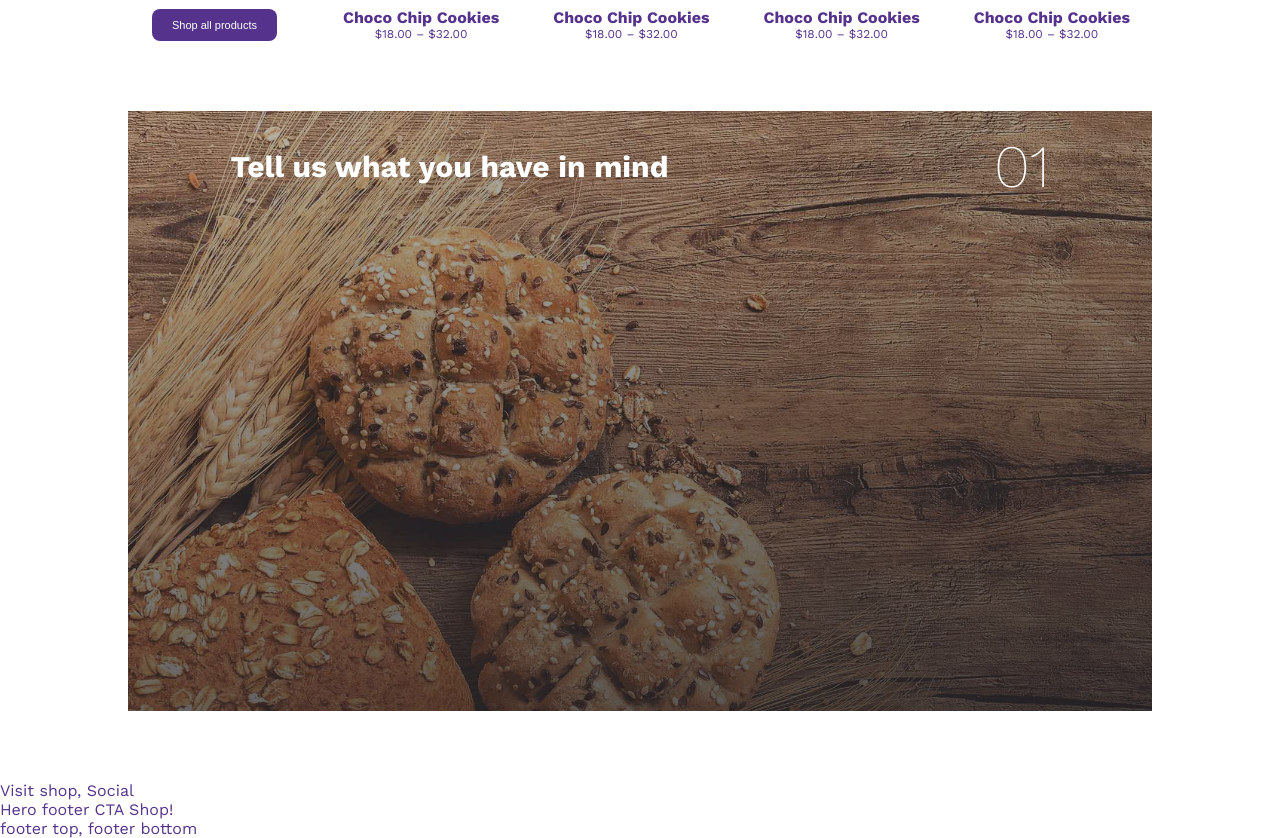
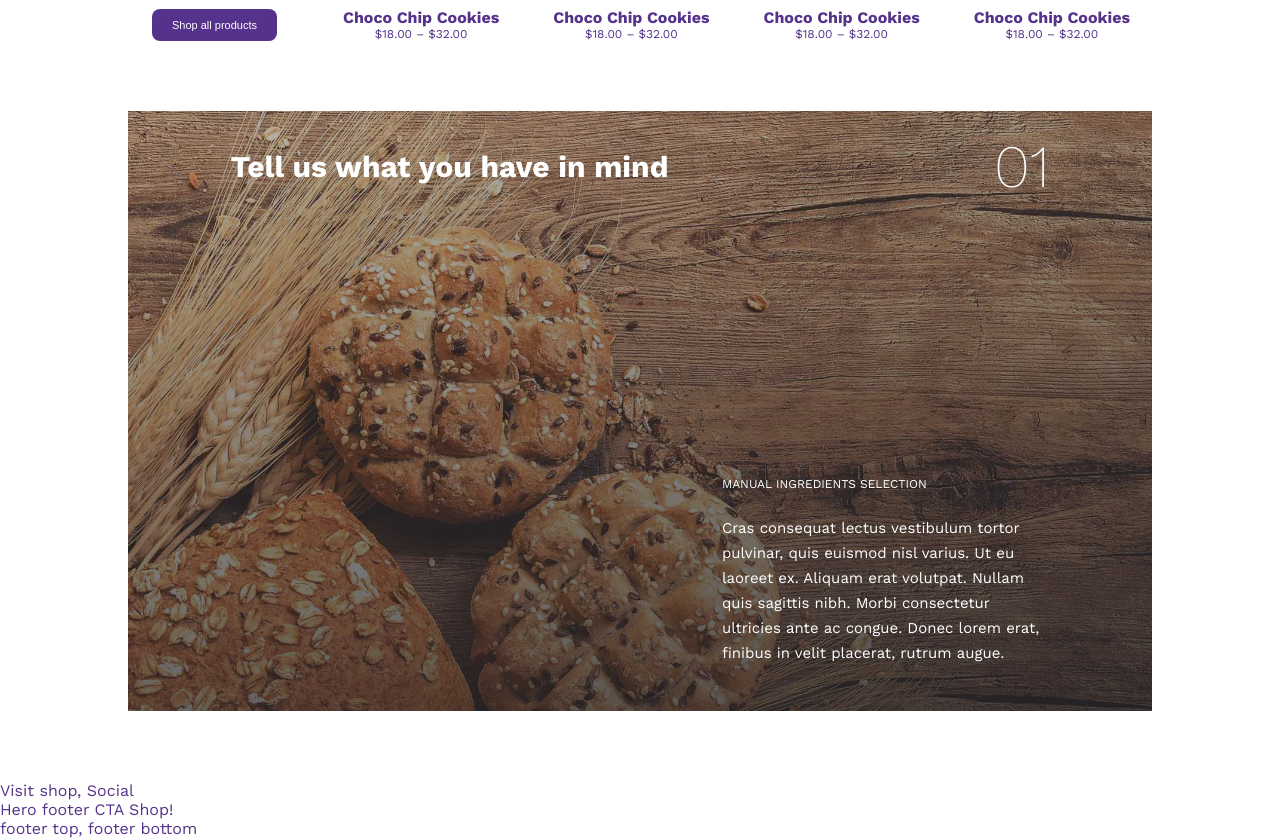
Before and after one commit to mariklim/proj-html-vuejs, a Vue app: page / in a window 1280 px wide. Shown: the part 2591-3429 px from the top of the page. Built offline with nearby package versions, Linux system fonts and the light colour scheme.

Commit message:
aggiunto step_bottom

```diff
--- a/src/components/Main/Steps.vue
+++ b/src/components/Main/Steps.vue
@@ -8,10 +8,14 @@
               </div>
               <div class="number_step">
                   01
-
               </div>
           </div>
-          <div class="step_bottom"></div>
+          <div class="step_bottom">
+              <div class="text">
+                  <h5>MANUAL INGREDIENTS SELECTION</h5>
+                  <p>Cras consequat lectus vestibulum tortor pulvinar, quis euismod nisl varius. Ut eu laoreet ex. Aliquam erat volutpat. Nullam quis sagittis nibh. Morbi consectetur ultricies ante ac congue. Donec lorem erat, finibus in velit placerat, rutrum augue.</p>
+              </div>
+          </div>
       </div>
   </section>
 </template>
@@ -38,7 +42,14 @@ section {
 }
 .container_step{
     width: 80%;
+    height: 100%;
     margin: auto;
+    display: flex;
+    flex-direction: column;
+    justify-content: space-between;
+
+
+
     .step_top{
         display: flex;
         justify-content: space-between;
@@ -51,7 +62,15 @@ section {
                 font-size: 3.75rem;
                 font-weight: 200;
             }
-
+    }
+    .step_bottom{
+        align-self: flex-end;
+        display: flex;
+        justify-content: end;
+        padding: 1.25rem 0;
+        .text{
+            width: 40%;
+        }
     }
 }
 </style>
```
Also changed, not shown: 7 other files (tests, documents, lock files or other folders).
